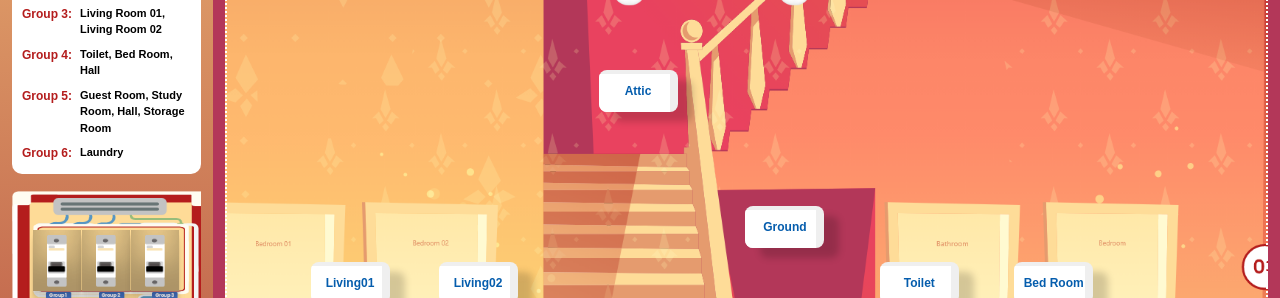
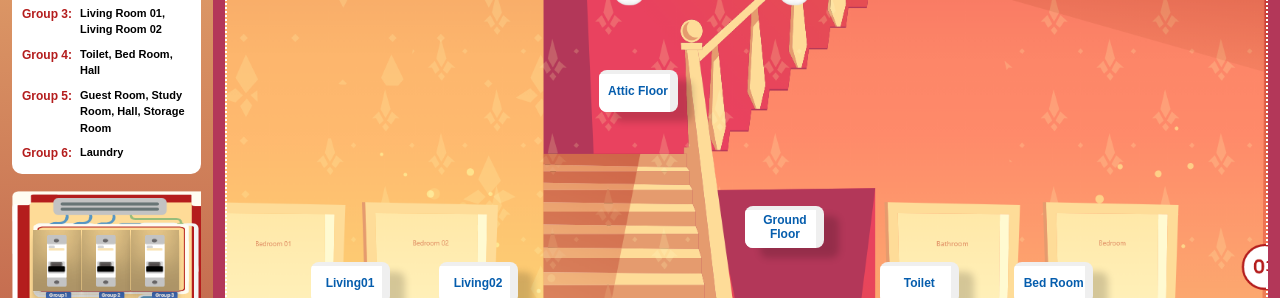
Before and after one commit to Hamzabitsclan0854/patrick, a React (Create React App) app: page /first-floor in a window 1280 px wide. Shown: the part 156-454 px from the top of the page. Built offline with nearby package versions, Linux system fonts and the light colour scheme; no server answers.

Commit message:
Name change of floors

```diff
--- a/src/Pages/Attic/Component/StoreRoom/StoreRoom.js
+++ b/src/Pages/Attic/Component/StoreRoom/StoreRoom.js
@@ -260,7 +260,7 @@ const StoreRoom = (props) => {
           </div>
           <div  className='position-heading-bottom'>
             <h1 className='heading-bottom' >
-                Store Room
+                Storage Room
             </h1>
           </div>
         </div>
--- a/src/Pages/FirstFloor/Components/HallFirstFloor/HallFirstFloor.js
+++ b/src/Pages/FirstFloor/Components/HallFirstFloor/HallFirstFloor.js
@@ -149,7 +149,7 @@ const HallFirstFloor = (props) => {
 
               }}
             >
-          Attic
+          Attic Floor
             </button>
             <button
               // className={firstBtn === "attic" ? 'btn-01-maskGroup' : "btn-maskGroup mb-4 "}
@@ -166,7 +166,7 @@ const HallFirstFloor = (props) => {
                 navigate("/ground-floor");
               }}
             >
-          Ground
+          Ground Floor
             </button>
             <button
               // className={firstBtn === "attic" ? 'btn-01-maskGroup' : "btn-maskGroup mb-4 "}
```
